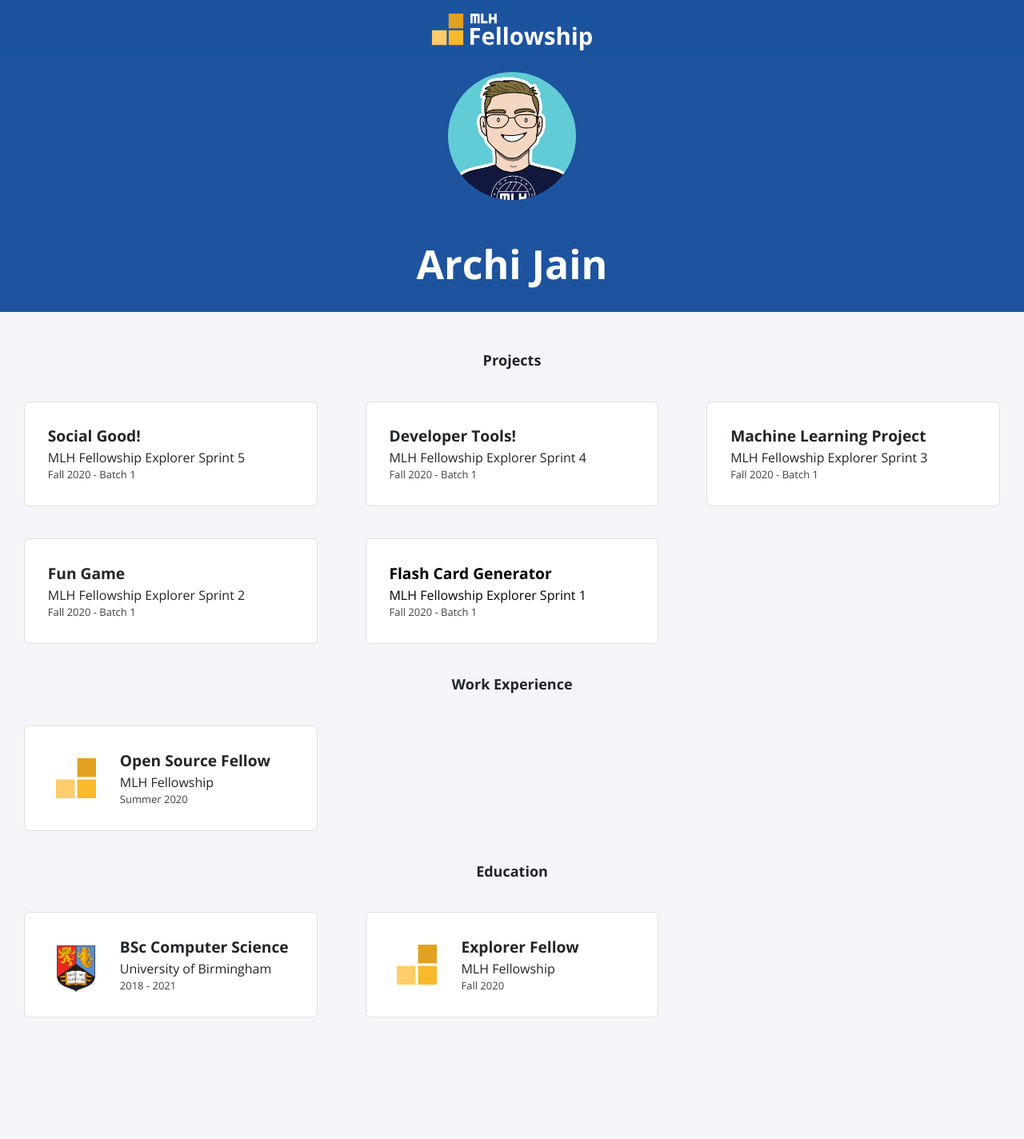
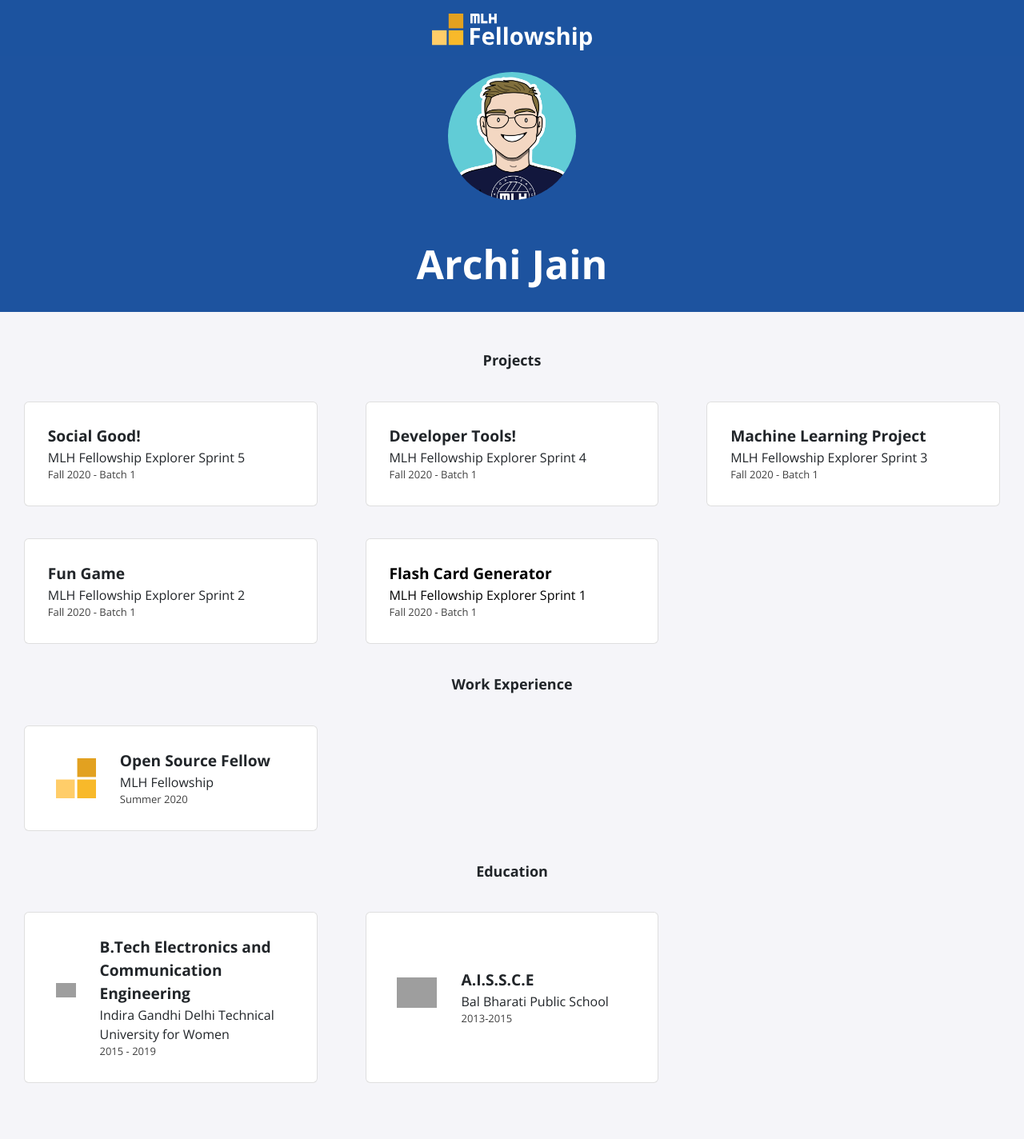
Before and after one commit to archij30/archij30.github.io, a Jekyll site: the page built from index.html, in a window 1280 px wide. Shown: the whole page at 80% size. Built offline with Jekyll 4.4.1, drawn with Linux system fonts in a browser that asks for light colours; nearby versions of some CDN libraries; before the commit the page ends 1342 px from its top, so only the background shows below that; grey boxes are pictures that could not be loaded.

Commit message:
Update education.yml

```diff
--- a/_data/education.yml
+++ b/_data/education.yml
@@ -1,9 +1,9 @@
-- course: BSc Computer Science
-  institute: University of Birmingham
-  dates: 2018 - 2021
-  logo: uob.png
+- course: B.Tech Electronics and Communication Engineering
+  institute: Indira Gandhi Delhi Technical University for Women
+  dates: 2015 - 2019
+  logo: igdtu.jpg
 
-- course: Explorer Fellow
-  institute: MLH Fellowship
-  dates: Fall 2020
-  logo: fellowship.svg
+- course: A.I.S.S.C.E
+  institute: Bal Bharati Public School
+  dates: 2013-2015
+  logo: bbps.jpg
```
